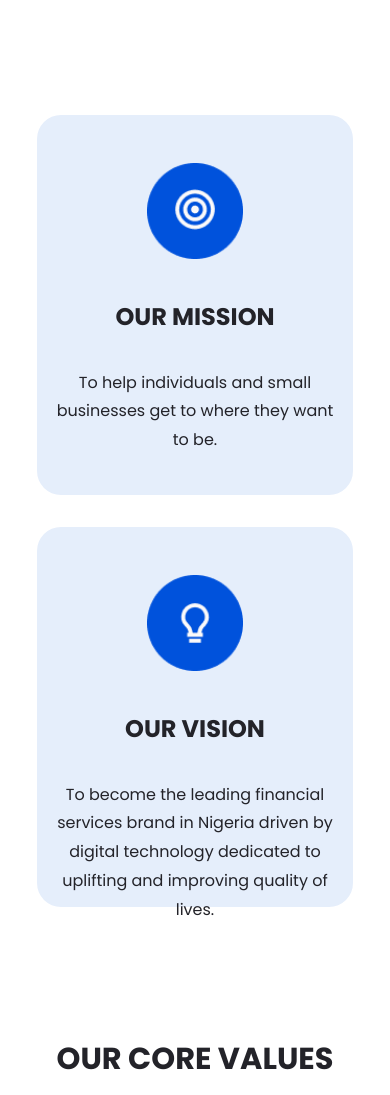
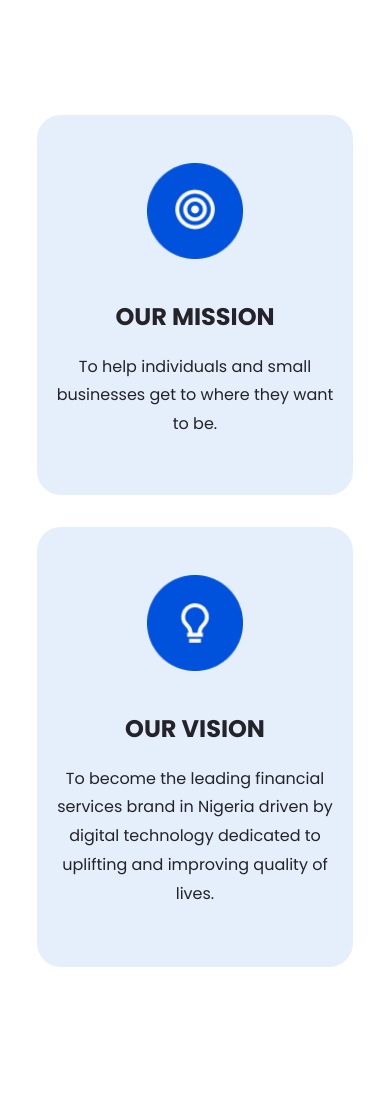
Before and after one commit to JosephOkpala/enco, a React (Create React App) app: page /about in a window 390 px wide. Shown: the part 1251-2346 px from the top of the page. Built offline with nearby package versions, Linux system fonts and the light colour scheme.

Commit message:
vision container

```diff
--- a/src/styles/About.css
+++ b/src/styles/About.css
@@ -73,7 +73,7 @@
 
 .mission-vision h4 {
   font-size: 1.5rem;
-  margin-bottom: 2rem;
+  margin-bottom: 1rem;
 }
 
 .mission-vision p {
@@ -81,7 +81,6 @@
 }
 
 .mission {
-  padding-bottom: 10rem;
   height: 380px;
 }
 
@@ -156,4 +155,8 @@
   .about-image img {
     max-width: 95%;
   }
+
+  .vision {
+    height: 440px;
+  }
 }
```
